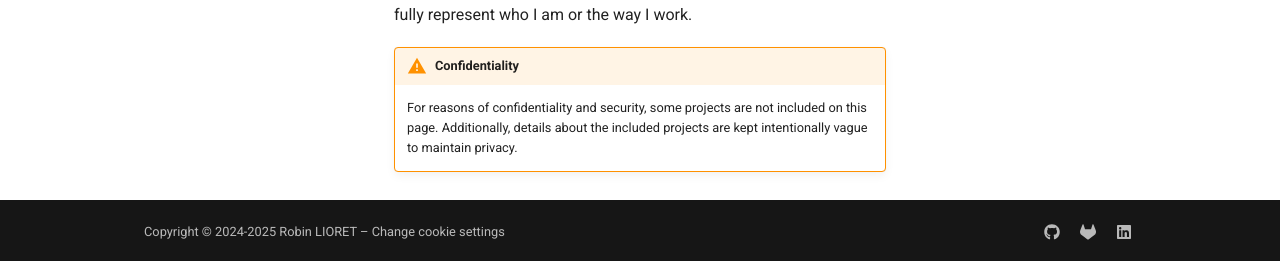
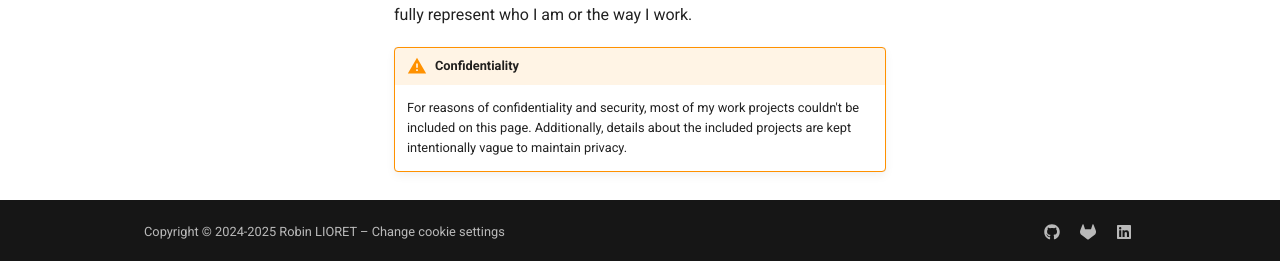
Before and after one commit to robinlioret/cv-en, an MkDocs documentation site: the page built from docs/portfolio/index.md, in a window 1280 px wide. Shown: the part 636-897 px from the top of the page. Built offline with MkDocs 1.6.1 and Material for MkDocs 9.7.7, drawn with Linux system fonts in a browser that asks for light colours.

```diff
--- a/docs/portfolio/index.md
+++ b/docs/portfolio/index.md
@@ -18,7 +18,7 @@
 [//]: # (@formatter:off)
 /// admonition | Confidentiality
     type: warning
-For reasons of confidentiality and security, some projects are not included on this page. Additionally, details about
+For reasons of confidentiality and security, most of my work projects couldn't be included on this page. Additionally, details about
 the included projects are kept intentionally vague to maintain privacy.
 ///
 [//]: # (@formatter:on)
```
